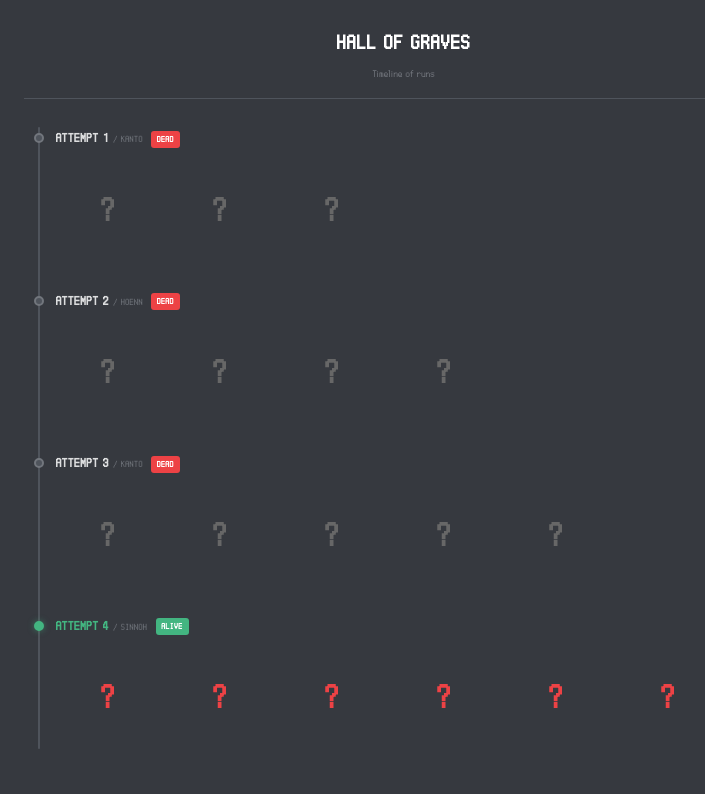
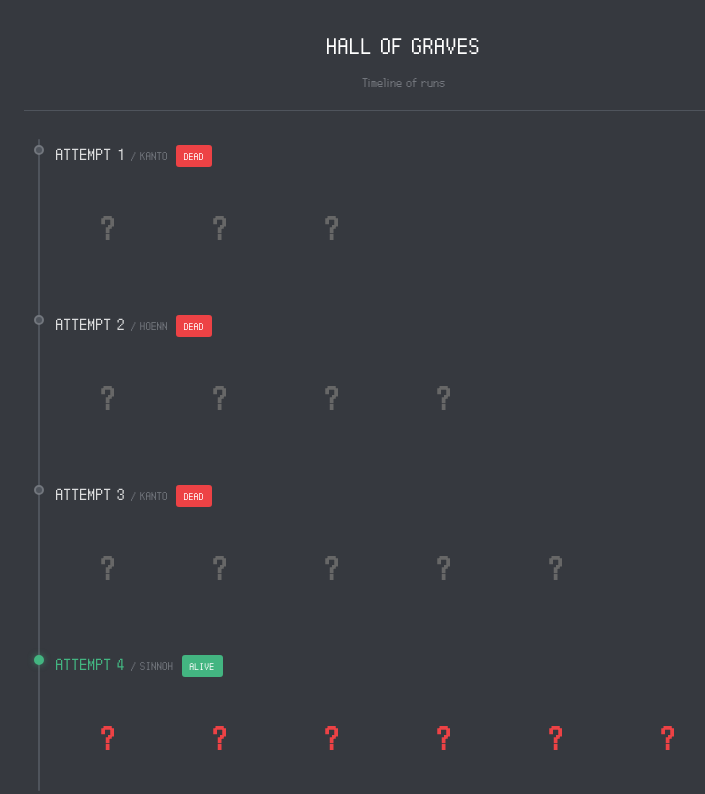
Before and after one commit to LuukNoverraz/hall-of-graves, a plain HTML site: page index.html in a window 1280 px wide. Shown: the whole page, without its empty margins (236-941 px from the left). Drawn offline with Linux system fonts and the light colour scheme; no server answers.

Commit message:
Larger text with light font weight, hover scale-up on sprites

```diff
--- a/index.html
+++ b/index.html
@@ -29,7 +29,8 @@
       background: #36393f;           /* Discord dark background */
       color: #b9bbbe;                /* Discord light grey text */
       font-family: 'PokemonDPPT', 'Segoe UI', 'Helvetica Neue', Arial, sans-serif;
-      font-size: 14px;
+      font-size: 18px;
+      font-weight: 200;
       line-height: 1.5;
       width: 800px;                  /* Fixed width for OBS */
       margin: 0 auto;
@@ -48,15 +49,16 @@
     }
 
     .header h1 {
-      font-size: 24px;
-      font-weight: 600;
+      font-size: 28px;
+      font-weight: 200;
       color: #ffffff;
       letter-spacing: 1px;
       text-transform: uppercase;
     }
 
     .header p {
-      font-size: 12px;
+      font-size: 16px;
+      font-weight: 200;
       color: #72767d;
       margin-top: 4px;
     }
@@ -118,8 +120,8 @@
        ATTEMPT LABEL
        ============================================================ */
     .attempt-label {
-      font-size: 15px;
-      font-weight: 600;
+      font-size: 20px;
+      font-weight: 200;
       color: #dcddde;
       text-transform: uppercase;
       letter-spacing: 0.5px;
@@ -132,18 +134,18 @@
 
     /* Smaller label text for the region (e.g. "/ Kanto") */
     .attempt-label .attempt-region {
-      font-size: 11px;
-      font-weight: 400;
+      font-size: 14px;
+      font-weight: 200;
       color: #72767d;
       letter-spacing: 0.3px;
     }
 
     .attempt-label .status-badge {
       display: inline-block;
-      font-size: 10px;
-      font-weight: 700;
+      font-size: 12px;
+      font-weight: 200;
       text-transform: uppercase;
-      padding: 1px 6px;
+      padding: 2px 8px;
       border-radius: 3px;
       margin-left: 8px;
       vertical-align: middle;
@@ -187,7 +189,7 @@
       width: 96px;
       height: 96px;
       image-rendering: pixelated;    /* Keep sprites crisp */
-      transition: filter 0.2s ease;
+      transition: filter 0.2s ease, transform 0.2s ease;
     }
 
     /* Dead sprites are greyed out by default */
@@ -195,7 +197,11 @@
       filter: grayscale(1);
     }
 
-    /* Hover: remove grayscale on the hovered card */
+    /* Hover: remove grayscale and scale up on the hovered card */
+    .pokemon-card:hover img {
+      transform: scale(1.15);
+    }
+
     .attempt.dead .pokemon-card:hover img {
       filter: grayscale(0);
     }
@@ -235,10 +241,10 @@
       transform: translateX(-50%) translateY(4px);
       background: #18191c;
       color: #dcddde;
-      font-size: 13px;
-      font-weight: 500;
+      font-size: 16px;
+      font-weight: 200;
       white-space: nowrap;
-      padding: 6px 12px;
+      padding: 8px 14px;
       border-radius: 4px;
       pointer-events: none;
       opacity: 0;
@@ -269,8 +275,8 @@
 
     /* Smaller label-style level text */
     .tooltip .tooltip-lv {
-      font-size: 10px;
-      font-weight: 400;
+      font-size: 12px;
+      font-weight: 200;
       color: #72767d;
     }
 
```
